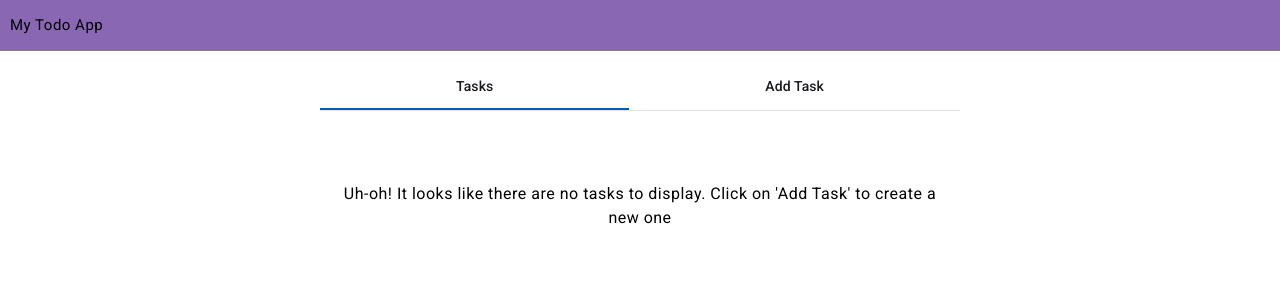
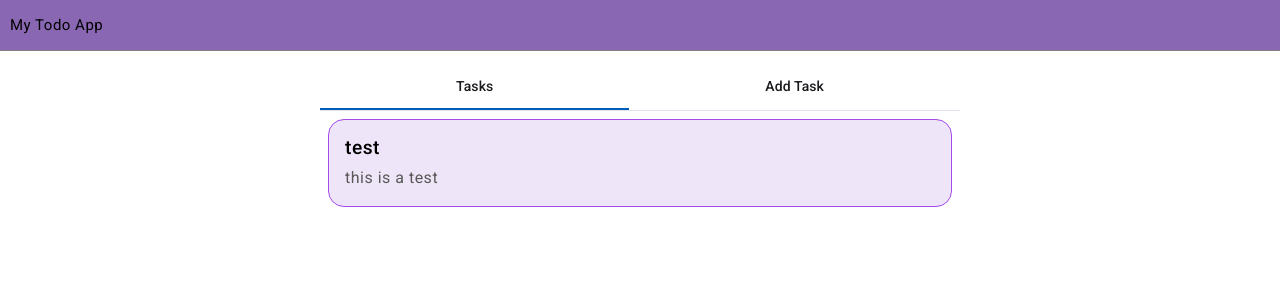
Before and after one commit to jobeljohny/todo-ref, an Angular app: page / in a window 1280 px wide. Shown: the top 300 px of the page. Built offline with nearby package versions, Linux system fonts and the light colour scheme.

Commit message:
noobified

```diff
--- a/src/app/components/add-todo/add-todo.component.html
+++ b/src/app/components/add-todo/add-todo.component.html
@@ -1,5 +1,5 @@
 <mat-card class="create-task-container">
-  <h2>Create a New Task</h2>
+  <div class="title">Create a New Task</div>
   <div class="form-group">
     <mat-form-field class="full-width">
       <mat-label>Task Heading</mat-label>
@@ -22,18 +22,5 @@
     </mat-form-field>
   </div>
 
-  <div class="form-group">
-    <mat-form-field>
-      <mat-label>Choose a date</mat-label>
-      <input matInput [matDatepicker]="picker" [(ngModel)]="taskEndDate" />
-      <mat-hint>MM/DD/YYYY</mat-hint>
-      <mat-datepicker-toggle
-        matIconSuffix
-        [for]="picker"
-      ></mat-datepicker-toggle>
-      <mat-datepicker #picker></mat-datepicker>
-    </mat-form-field>
-  </div>
-
   <button class="submit-button" (click)="createTask()">Submit</button>
 </mat-card>
--- a/src/app/components/add-todo/add-todo.component.scss
+++ b/src/app/components/add-todo/add-todo.component.scss
@@ -1,11 +1,14 @@
 $button-color: #025dbb;
 
 .create-task-container {
-  max-width: 600px;
+  max-width: 500px;
   margin: 20px auto;
   padding: 20px;
   text-align: center;
-
+  .title {
+    font-size: 1.2rem;
+    margin-bottom: 8px;
+  }
   .submit-button {
     padding: 10px 0;
     color: $button-color;
--- a/src/app/components/add-todo/add-todo.component.ts
+++ b/src/app/components/add-todo/add-todo.component.ts
@@ -1,4 +1,4 @@
-import { Component } from '@angular/core';
+import { Component, EventEmitter, Output } from '@angular/core';
 import { TodoListService } from '../../services/todo-list.service';
 import { Task } from '../../models/task.model';
 import { v4 as uuidv4 } from 'uuid';
@@ -12,7 +12,8 @@ import { ToastrService } from 'ngx-toastr';
 export class AddTodoComponent {
   taskHeading: string = '';
   taskDescription: string = '';
-  taskEndDate: Date = new Date();
+
+  @Output('onAdd') onAdd = new EventEmitter<Task>();
 
   constructor(
     private todoService: TodoListService,
@@ -20,21 +21,17 @@ export class AddTodoComponent {
   ) {}
 
   createTask() {
-    console.log(this.taskEndDate);
-
     if (this.taskHeading.trim().length === 0) {
       this.toastr.error('Empty heading!');
       return;
     }
 
     const task: Task = {
-      id: uuidv4(),
       heading: this.taskHeading.trim(),
       description: this.taskDescription,
-      endDate: this.taskEndDate.toDateString(),
     };
 
-    this.todoService.add(task);
+    this.onAdd.emit(task);
     this.toastr.success(`'${task.heading}' added successfully`);
 
     // Reset for variables
@@ -44,6 +41,5 @@ export class AddTodoComponent {
   resetForm() {
     this.taskHeading = '';
     this.taskDescription = '';
-    this.taskEndDate = new Date();
   }
 }
--- a/src/app/components/nav-bar/nav-bar.component.html
+++ b/src/app/components/nav-bar/nav-bar.component.html
@@ -3,7 +3,7 @@
     <mat-tab label="Tasks">
       <!-- display the list of tasks -->
       <div class="tasks-list">
-        @for (item of tasks; track item.id) {
+        @for (item of tasks; track item.heading) {
         <app-task-view
           [task]="item"
           (deleteClicked)="onDeleteClicked($event)"
@@ -16,6 +16,8 @@
         }
       </div>
     </mat-tab>
-    <mat-tab label="Add Task"><app-add-todo></app-add-todo> </mat-tab>
+    <mat-tab label="Add Task"
+      ><app-add-todo (onAdd)="add($event)"></app-add-todo>
+    </mat-tab>
   </mat-tab-group>
 </div>
--- a/src/app/components/nav-bar/nav-bar.component.ts
+++ b/src/app/components/nav-bar/nav-bar.component.ts
@@ -1,6 +1,6 @@
 import { Component } from '@angular/core';
+import { Task } from '../../models/task.model';
 import { TodoListService } from '../../services/todo-list.service';
-import { Task } from '../../models/task.model';
 
 @Component({
   selector: 'app-nav-bar',
@@ -8,13 +8,19 @@ import { Task } from '../../models/task.model';
   styleUrl: './nav-bar.component.scss',
 })
 export class NavBarComponent {
-  tasks: Task[] = [];
+  tasks: Task[] = [{heading:'test','description':'this is a test'}];
 
-  constructor(private todoService: TodoListService) {
-    this.tasks = todoService.getAll();
+  constructor() {}
+
+  add(task: Task) {
+    this.tasks.push(task);
   }
 
   onDeleteClicked(id: string) {
-    this.todoService.delete(id);
+    let index = this.tasks.findIndex((task) => task.heading === id);
+
+    if (index > -1) {
+      this.tasks.splice(index, 1);
+    }
   }
 }
--- a/src/app/components/task-view/task-view.component.html
+++ b/src/app/components/task-view/task-view.component.html
@@ -1,25 +1,9 @@
-<mat-card appearance="outlined">
-  <mat-card-header>
-    <mat-card-title [class.completed]="task.isCompleted">
-      {{ task.heading }}</mat-card-title
-    >
-  </mat-card-header>
-  <mat-card-content>
-    <span>Description: </span>
+<div class="container">
+  <div class="title">
+    {{ task.heading }}
+  </div>
+
+  <div class="content">
     <span>{{ task.description }}</span>
-
-    <br />
-    <span>End Date: </span>
-    <span>{{ task.endDate | date : "fullDate" }}</span>
-
-    <br />
-    <div class="actions">
-      <button class="mark-btn" (click)="onMarkClick()">
-        {{ task.isCompleted ? "Mark not Completed" : "Mark Completed" }}
-      </button>
-    </div>
-  </mat-card-content>
-  <div class="delete-btn" (click)="deleteTask()">
-    <img src="/assets/bin.png" alt="" />
   </div>
-</mat-card>
+</div>
--- a/src/app/components/task-view/task-view.component.scss
+++ b/src/app/components/task-view/task-view.component.scss
@@ -1,23 +1,16 @@
-$button-color: #025dbb;
-
-.actions {
-  .mark-btn {
-    margin-top: 8px;
-    background: none;
-    padding: 8px 16px;
-    border: none;
-    color: #025dbb;
-    font-weight: bold;
-    cursor: pointer;
-    &:hover {
-      background-color: #eaeef3;
-      border-radius: 40px;
-    }
+.container {
+  background: rgb(239, 229, 248);
+  border: 1px solid rgb(164, 74, 238);
+  padding: 16px;
+  border-radius: 16px;
+  .title {
+    font-size: 1.2rem;
+    font-weight: 500;
   }
-}
-
-.completed {
-  text-decoration: line-through;
+  .content {
+    margin-top: 6px;
+    color: rgb(88, 88, 88);
+  }
 }
 
 .delete-btn {
--- a/src/app/components/task-view/task-view.component.ts
+++ b/src/app/components/task-view/task-view.component.ts
@@ -11,13 +11,7 @@ export class TaskViewComponent {
 
   @Output() deleteClicked = new EventEmitter<string>();
 
-  onMarkClick() {
-    if (this.task) {
-      this.task.isCompleted = !this.task.isCompleted;
-    }
-  }
-
   deleteTask() {
-    this.deleteClicked.emit(this.task.id);
+    this.deleteClicked.emit(this.task.heading);
   }
 }
--- a/src/app/models/task.model.ts
+++ b/src/app/models/task.model.ts
@@ -1,7 +1,4 @@
 export interface Task {
-  id: string;
   heading: string;
   description: string;
-  isCompleted?: boolean;
-  endDate: string;
 }
--- a/src/app/services/todo-list.service.ts
+++ b/src/app/services/todo-list.service.ts
@@ -9,19 +9,9 @@ export class TodoListService {
 
   constructor() {}
 
-  add(task: Task) {
-    this.tasks.push(task);
-  }
 
-  getAll() {
-    return this.tasks;
-  }
 
-  delete(id: string) {
-    let index = this.tasks.findIndex((task) => task.id === id);
 
-    if (index > -1) {
-      this.tasks.splice(index, 1);
-    }
-  }
+
+
 }
```
